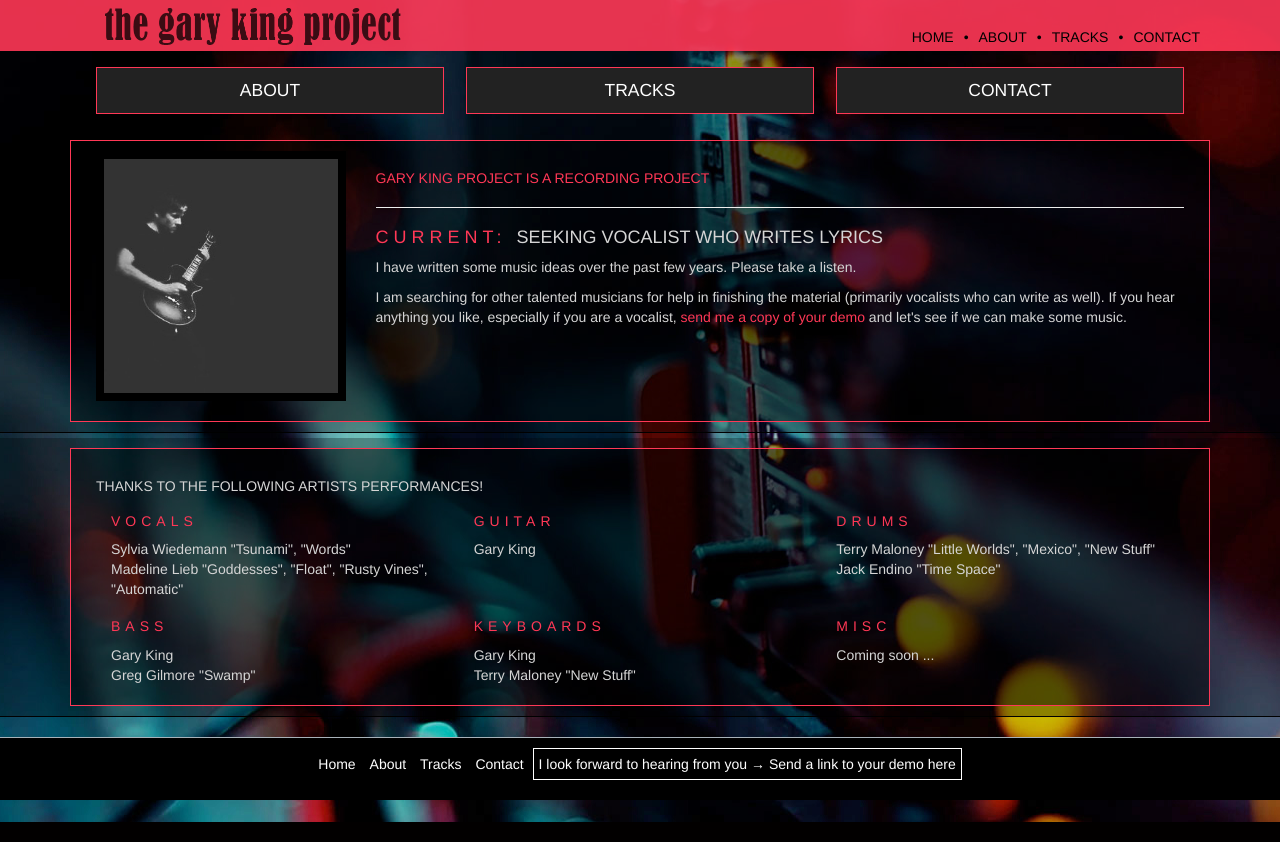
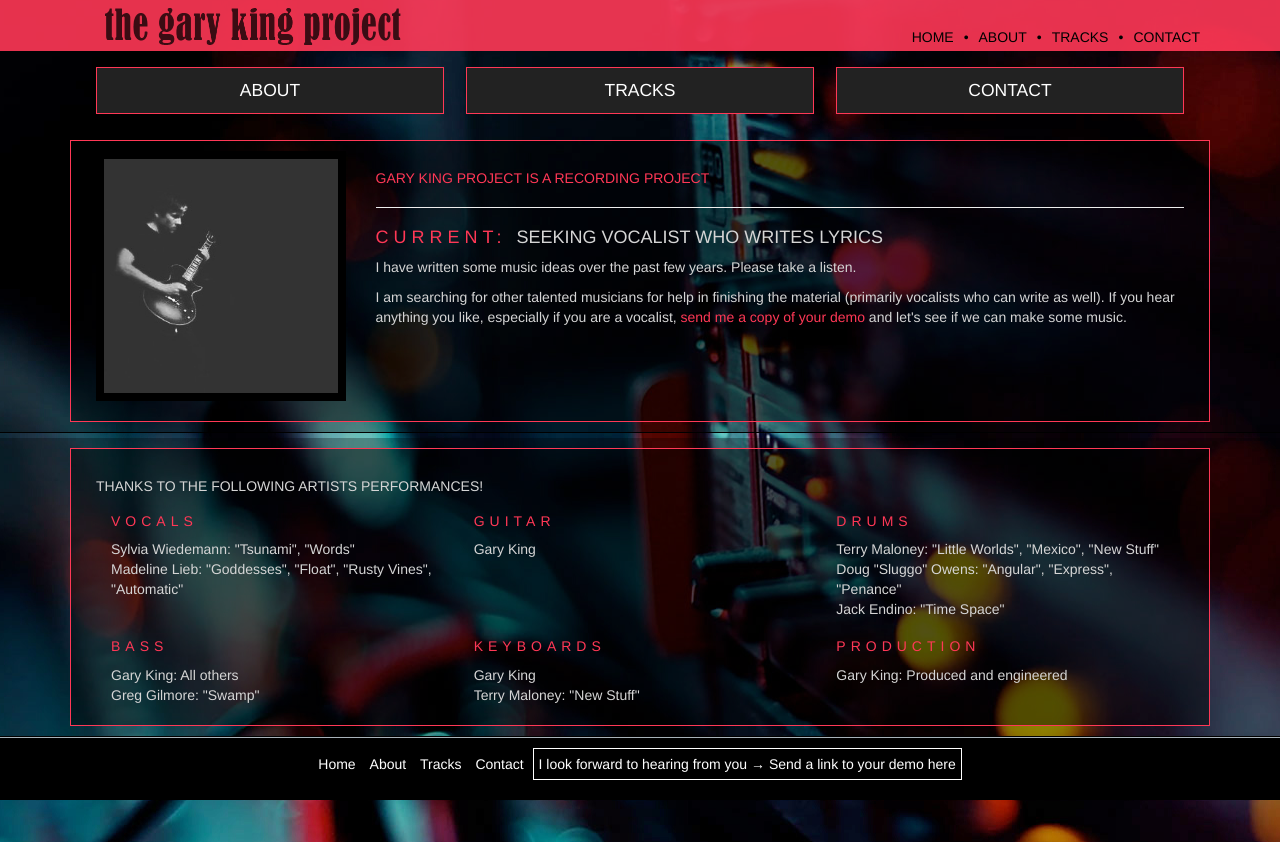
Before and after one commit to garyking11/garykingproject, a PHP site: page / in a window 1280 px wide. Run offline with PHP 8.4, Linux system fonts and the light colour scheme; some libraries are stand-ins or nearby versions.

Commit message:
Updates to credits

```diff
--- a/index.php
+++ b/index.php
@@ -81,8 +81,8 @@
                     <div class="col-sm-12 col-md-4 col-lg-4">
                         <h5 class="spaced">Vocals</h5>
                         <ul class="list-unstyled">
-                            <li>Sylvia Wiedemann "Tsunami", "Words"</li>
-                            <li>Madeline Lieb "Goddesses", "Float", "Rusty Vines", "Automatic"</li>
+                            <li>Sylvia Wiedemann: "Tsunami", "Words"</li>
+                            <li>Madeline Lieb: "Goddesses", "Float", "Rusty Vines", "Automatic"</li>
                         </ul>
                     </div>
 
@@ -96,8 +96,9 @@
                     <div class="col-sm-12 col-md-4 col-lg-4">
                         <h5 class="spaced">Drums</h5>
                         <ul class="list-unstyled">
-                            <li>Terry Maloney "Little Worlds", "Mexico", "New Stuff"</li>
-                            <li>Jack Endino "Time Space"</li>
+                            <li>Terry Maloney: "Little Worlds", "Mexico", "New Stuff"</li>
+                            <li>Doug "Sluggo" Owens: "Angular", "Express", "Penance"</li>
+                            <li>Jack Endino: "Time Space"</li>
                         </ul>
 
                     </div>
@@ -111,8 +112,8 @@
                     <div class="col-sm-12 col-md-4 col-lg-4">
                         <h5 class="spaced">Bass</h5>
                         <ul class="list-unstyled">
-                            <li>Gary King</li>
-                            <li>Greg Gilmore "Swamp"</li>
+                            <li>Gary King: All others</li>
+                            <li>Greg Gilmore: "Swamp"</li>
                         </ul>
                     </div>
 
@@ -120,14 +121,14 @@
                         <h5 class="spaced">Keyboards</h5>
                         <ul class="list-unstyled">
                             <li>Gary King</li>
-                            <li>Terry Maloney "New Stuff"</li>
+                            <li>Terry Maloney: "New Stuff"</li>
                         </ul>
                     </div>
 
                     <div class="col-sm-12 col-md-4 col-lg-4">
-                        <h5 class="spaced">Misc</h5>
+                        <h5 class="spaced">Production</h5>
                         <ul class="list-unstyled">
-                            <li>Coming soon ...</li>
+                            <li>Gary King: Produced and engineered</li>
 
                         </ul>
                     </div>
```
Also changed, not shown: listen.php (+2 -5 lines).
